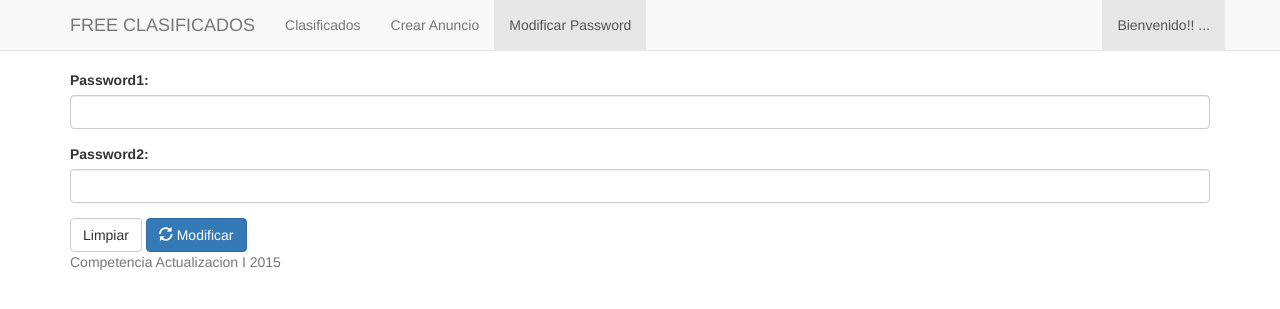
After one commit to mauricabrera/ProyectoActualizacion1, a PHP site: page /cambiarpassword.php in a window 1280 px wide. The commit adds this page. Shown: the top 309 px of the page. Run offline with PHP 8.4, Linux system fonts and the light colour scheme.

Commit message:
Modificacion de Password!!!
@mauricabrera

```diff
--- /dev/null
+++ b/cambiarpassword.php
@@ -0,0 +1,139 @@
+<!DOCTYPE html>
+<html lang="en">
+  <head>
+    <meta charset="utf-8">
+    <meta http-equiv="X-UA-Compatible" content="IE=edge">
+    <meta name="viewport" content="width=device-width, initial-scale=1">
+    <meta name="description" content="">
+    <meta name="author" content="Mauri C.">
+    <link rel="icon" href="images/favicon.ico">
+
+    <title>Modificar Password</title>
+
+    <!-- Bootstrap core CSS -->
+    <link href="css/bootstrap.min.css" rel="stylesheet">
+    <!-- Just for debugging purposes. Don't actually copy these 2 lines! -->
+    <!--[if lt IE 9]><script src="js/ie8-responsive-file-warning.js"></script><![endif]-->
+    <script src="js/ie-emulation-modes-warning.js"></script>
+
+    <!-- HTML5 shim and Respond.js for IE8 support of HTML5 elements and media queries -->
+    <!--[if lt IE 9]>
+      <script src="https://oss.maxcdn.com/html5shiv/3.7.2/html5shiv.min.js"></script>
+      <script src="https://oss.maxcdn.com/respond/1.4.2/respond.min.js"></script>
+    <![endif]-->
+
+  </head>
+
+  <body style="padding-top: 70px;">
+
+	<head>
+    <!-- Fixed navbar -->
+    <nav class="navbar navbar-default navbar-fixed-top">
+      <div class="container">
+        <div class="navbar-header">
+          <button type="button" class="navbar-toggle collapsed" data-toggle="collapse" data-target="#navbar" aria-expanded="false" aria-controls="navbar">
+            <span class="sr-only">Toggle navigation</span>
+            <span class="icon-bar"></span>
+            <span class="icon-bar"></span>
+            <span class="icon-bar"></span>
+          </button>
+          <a class="navbar-brand" href="#">FREE CLASIFICADOS</a>
+        </div>
+        <div id="navbar" class="collapse navbar-collapse">
+          <ul class="nav navbar-nav">
+            <li><a href="#">Clasificados</a></li>
+            <li><a href="#about">Crear Anuncio</a></li>
+            <li class="active"><a href="#contact">Modificar Password</a></li>
+          </ul>
+            <ul class="nav navbar-nav navbar-right">
+            <li class="active"><a href="./">Bienvenido!! ...<span class="sr-only">(current)</span></a></li>
+          </ul>
+        </div><!--/.nav-collapse -->
+      </div>
+    </nav>
+	</head>
+
+    <!-- Begin page content -->
+    <div class="container">
+
+       <form id="formulario">
+            <input type="hidden" class="form-control" id="id_usuario" name="id_usuario">
+          <div class="form-group">
+            <label for="password1" class="control-label">Password1:</label>
+            <input type="password" class="form-control" id="password1" name="password1">
+          </div>
+          <div class="form-group">
+            <label for="password2" class="control-label">Password2:</label>
+            <input type="password" class="form-control" id="password2" name="password2"></input>
+          </div>
+            <button type="reset" class="btn btn-default">Limpiar</button>
+            <button type="button" class="btn btn-primary" id="modificar"><span class="glyphicon glyphicon-refresh" aria-hidden="true"></span> Modificar</button>
+        </form>
+
+
+      </div>
+
+
+    <footer class="footer">
+      <div class="container">
+        <p class="text-muted">Competencia Actualizacion I 2015</p>
+      </div>
+    </footer>
+
+
+    <!-- Bootstrap core JavaScript
+    ================================================== -->
+    <!-- Placed at the end of the document so the pages load faster -->
+    <!--<script src="https://ajax.googleapis.com/ajax/libs/jquery/1.11.2/jquery.min.js"></script>-->
+
+
+	<script src="js/jquery-1.11.2.min.js"> </script>
+
+	<script src="js/bootstrap.min.js"></script>
+
+
+    <!-- IE10 viewport hack for Surface/desktop Windows 8 bug -->
+    <script src="js/ie10-viewport-bug-workaround.js"></script>
+
+
+      <script>
+
+          $( "#modificar" ).click(function() {
+              var dataString = $('#formulario').serialize();
+              var password1 = $("#password1").val();
+              var password2 = $("#password2").val();
+
+               if(password1 == ''){
+                    alert("¡Ingrese un password!!")
+                  } else if (password2 == ''){
+                    alert("¡Ingrese un password2!!")
+                  } else if (password1 == password2) {
+
+                    $.ajax({
+                        type: "POST",
+                        url: "api/modificarpassword",
+                        data: dataString,
+                        success: function(data) {
+                            console.log(data)
+                            alert("¡Password modificado!")
+                            location.reload(true)
+                        },
+                        error: function(data){
+                            console.log(data)
+                        }
+
+                    })
+
+                    }
+                      else {
+                          alert("¡Los passwords no coinciden!!!!")
+                      }
+            })
+
+      </script>
+
+
+
+
+  </body>
+</html>
```
Also changed, not shown: AdminAnuncios.php (+2 -11 lines), api/app/routes/api.php (+47 -0 lines), clasificados.sql (+7 -8 lines), php/uploads/110320151503281902729_223707354489185_109966398_n.jpg (added), php/uploads/110320151503288327285.gif (added), php/uploads/11032015150328Captura.PNG (added), php/uploads/11032015150328captImp.png (added), php/uploads/11032015150328captImp400.png (added), php/uploads/11032015150328chacharichabraaa.PNG (added).
